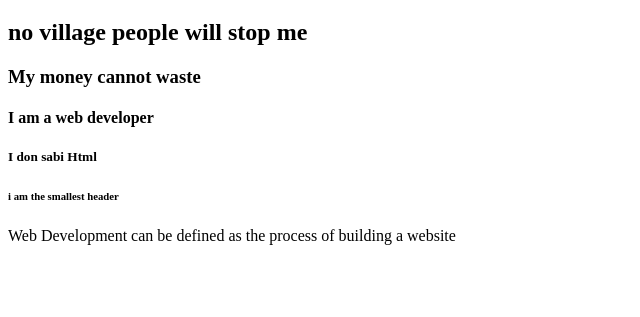
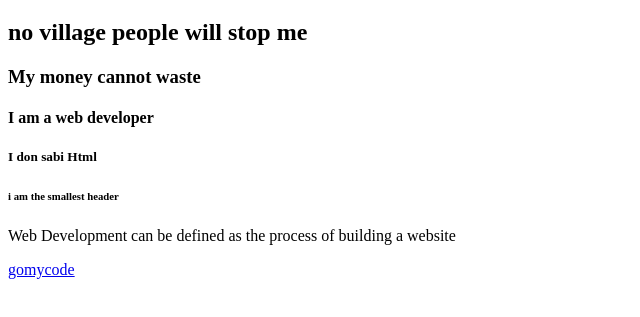
Before and after one commit to ExtraordinaireAji/html-final, a plain HTML site: page index.html in a window 1280 px wide. Shown: the part 61-378 px from the top of the page, without its empty margins (0-640 px from the left). Drawn offline with Linux system fonts and the light colour scheme.

Commit message:
anchor tag added

```diff
--- a/index.html
+++ b/index.html
@@ -17,6 +17,8 @@
     <!-- This is a paragraph tag -->
     <p>Web Development can be defined as the process of building a website</p>
 
+    <!-- This is the anchor tag -->
+    <a href="https://learn.gomycode.co/profile">gomycode</a>
 
 
 </body>
```
